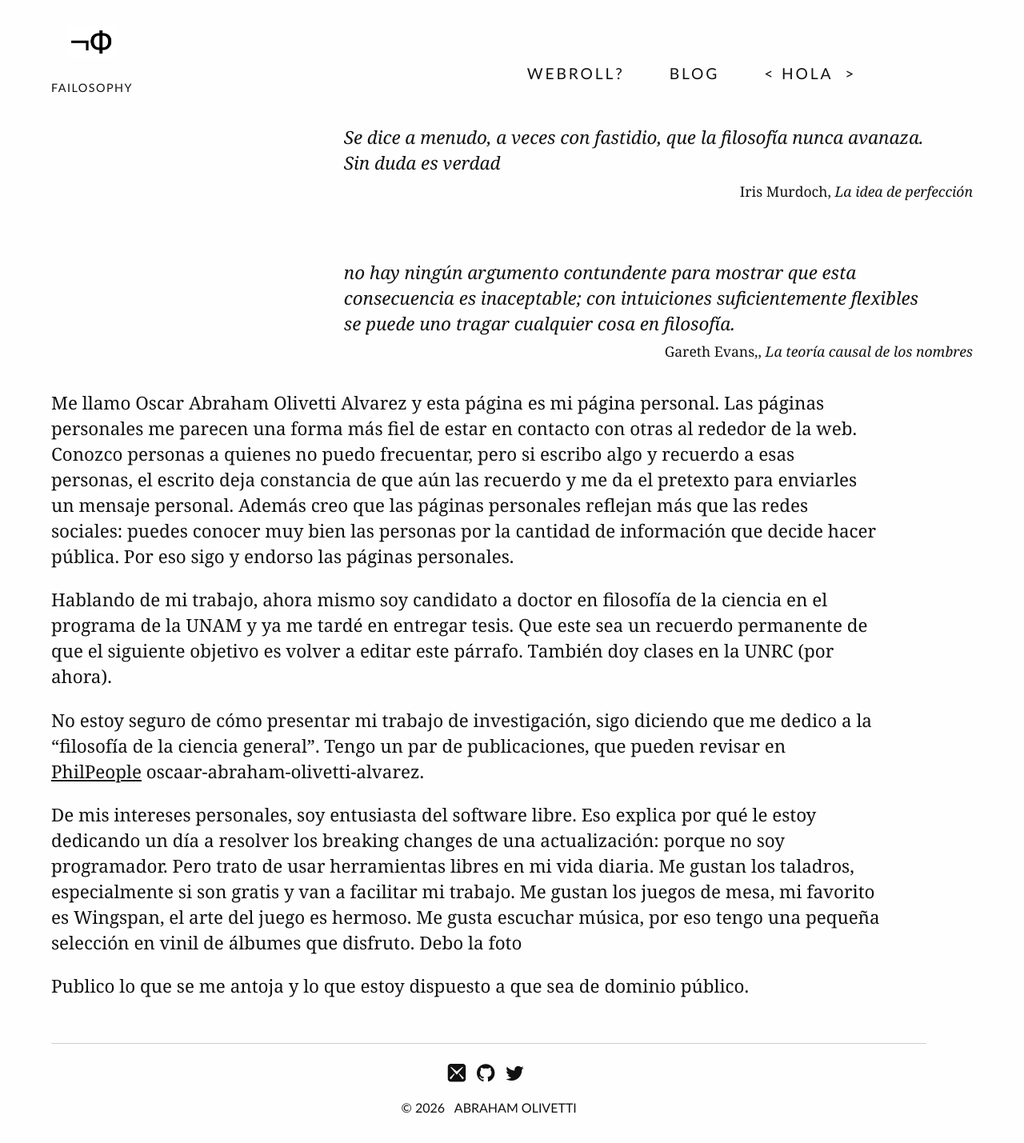
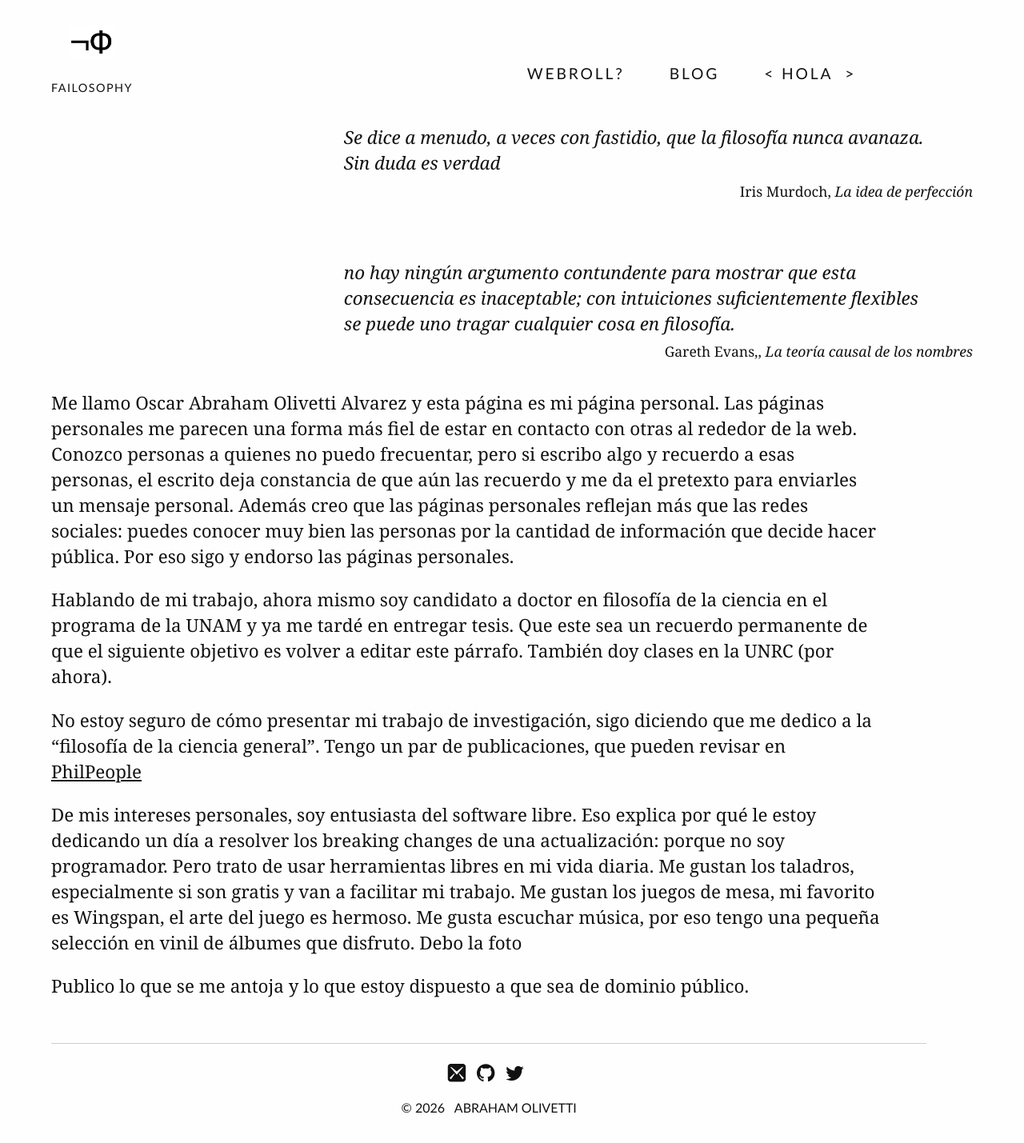
Before and after one commit to Oiuhukt/failosophy, a Jekyll site: the page built from index.md, in a window 1280 px wide. Shown: the whole page at 80% size. Built offline with Jekyll 4.4.1, drawn with Linux system fonts in a browser that asks for light colours; some web fonts are replaced.

Commit message:
modificando error de enlace

```diff
--- a/index.md
+++ b/index.md
@@ -26,8 +26,7 @@
 
 No estoy seguro de cómo presentar mi trabajo de investigación, sigo diciendo que me
 dedico a la “filosofía de la ciencia general”. Tengo un par de publicaciones, que
-pueden revisar en [PhilPeople](https://philpeople.org/profiles)
-oscaar-abraham-olivetti-alvarez.
+pueden revisar en [PhilPeople](https://philpeople.org/profiles/oscaar-abraham-olivetti-alvarez)
 
 De mis intereses personales, soy entusiasta del software libre. Eso explica por qué
 le estoy dedicando un día a resolver los breaking changes de una actualización:
```
